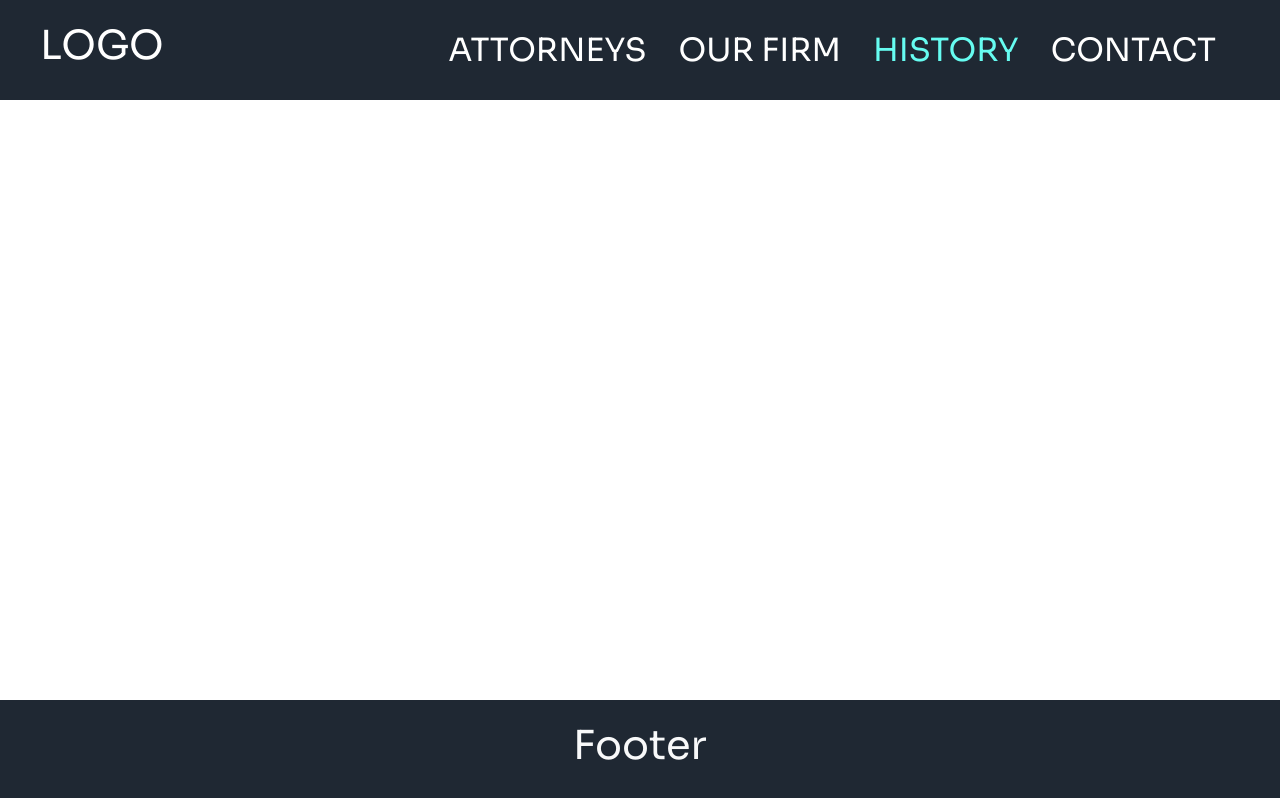
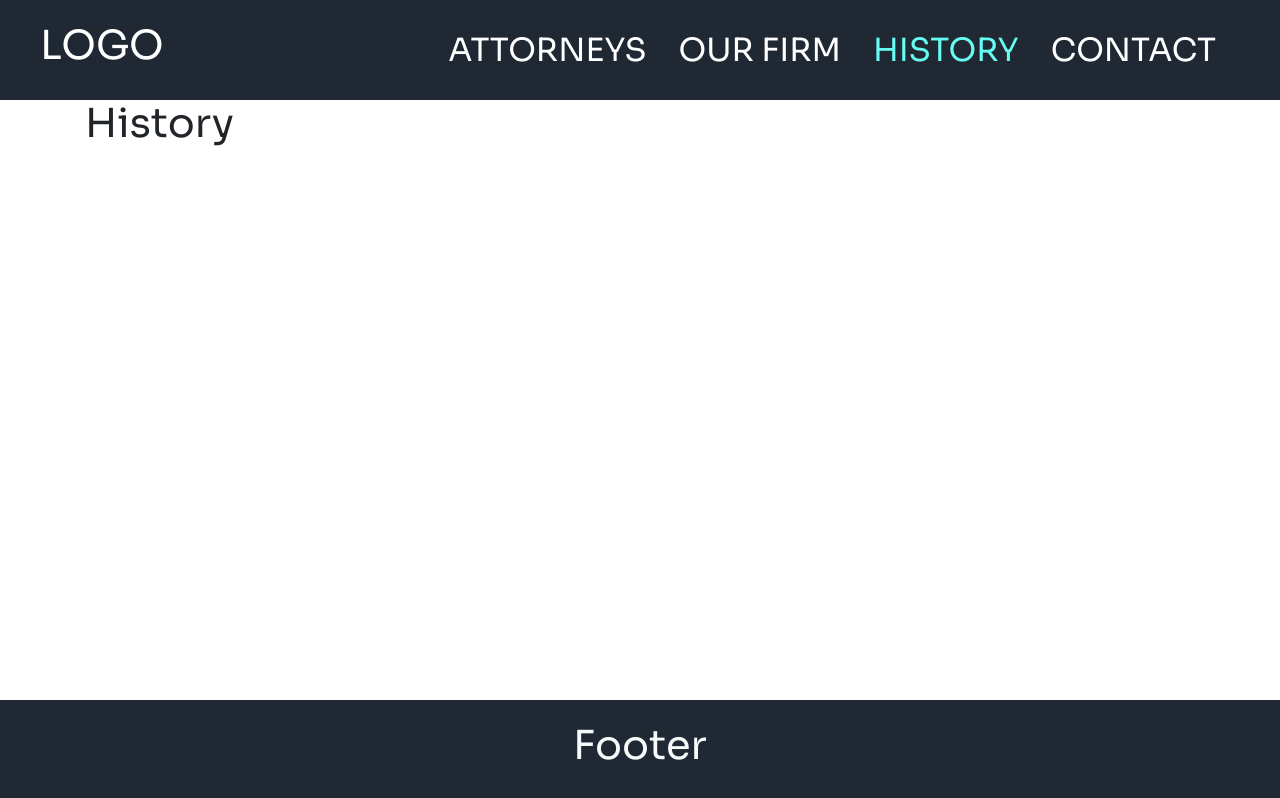
Before and after one commit to HunterPadgett/freelance-template, a React (Create React App) app: page /history in a window 1280 px wide. Built offline with nearby package versions, Linux system fonts and the light colour scheme.

Commit message:
routes improved and cleaned up

```diff
--- a/src/App.css
+++ b/src/App.css
@@ -6,7 +6,7 @@
     margin: 0;
     padding: 0;
     /* background-color: #1f2833; */
-    color:#fff;
+    /* color:#fff; */
 
 
 }
--- a/src/pages/Attorneys.js
+++ b/src/pages/Attorneys.js
@@ -0,0 +1,11 @@
+import React from 'react'
+
+const Attorneys = () => {
+  return (
+    <div className='container'>
+<h1>Attorneys</h1>
+      </div>
+  )
+}
+
+export default Attorneys
--- a/src/pages/History.js
+++ b/src/pages/History.js
@@ -1,7 +1,7 @@
 export default function  History() {
     return (
-      <div>
-        <h2>History</h2>
+      <div className='container'>
+<h1>History</h1>
       </div>
     );
   }
```
